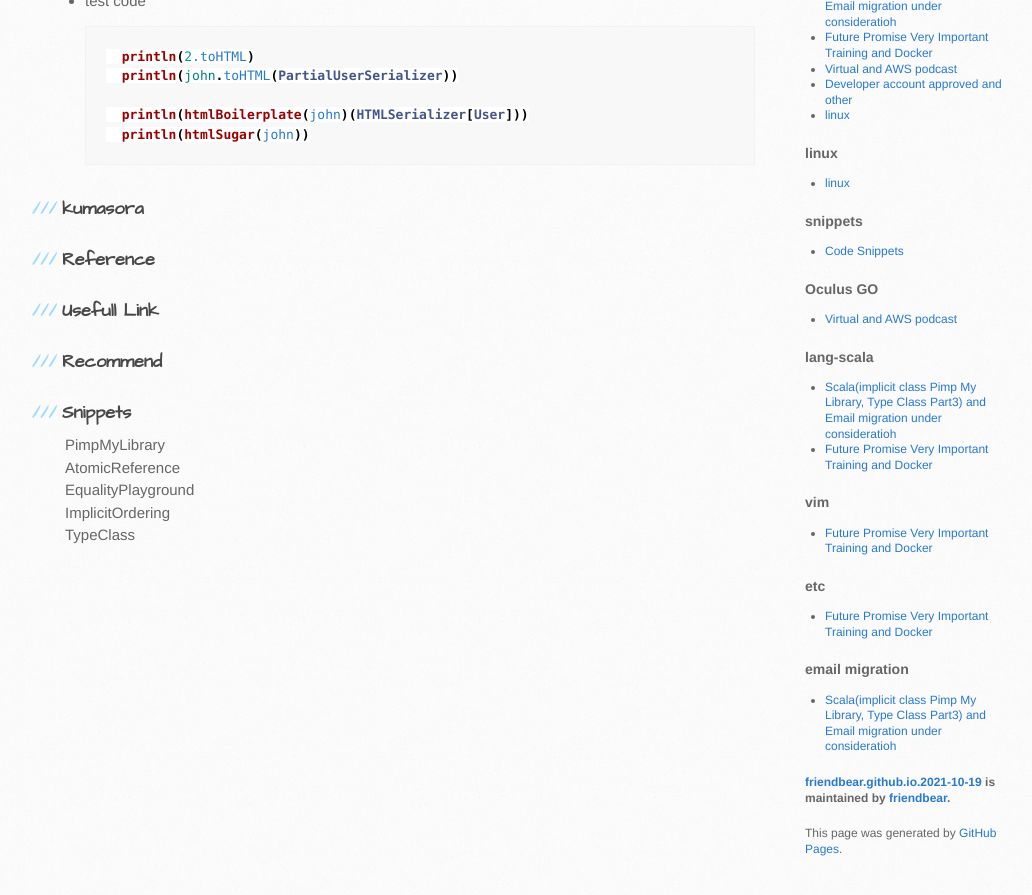
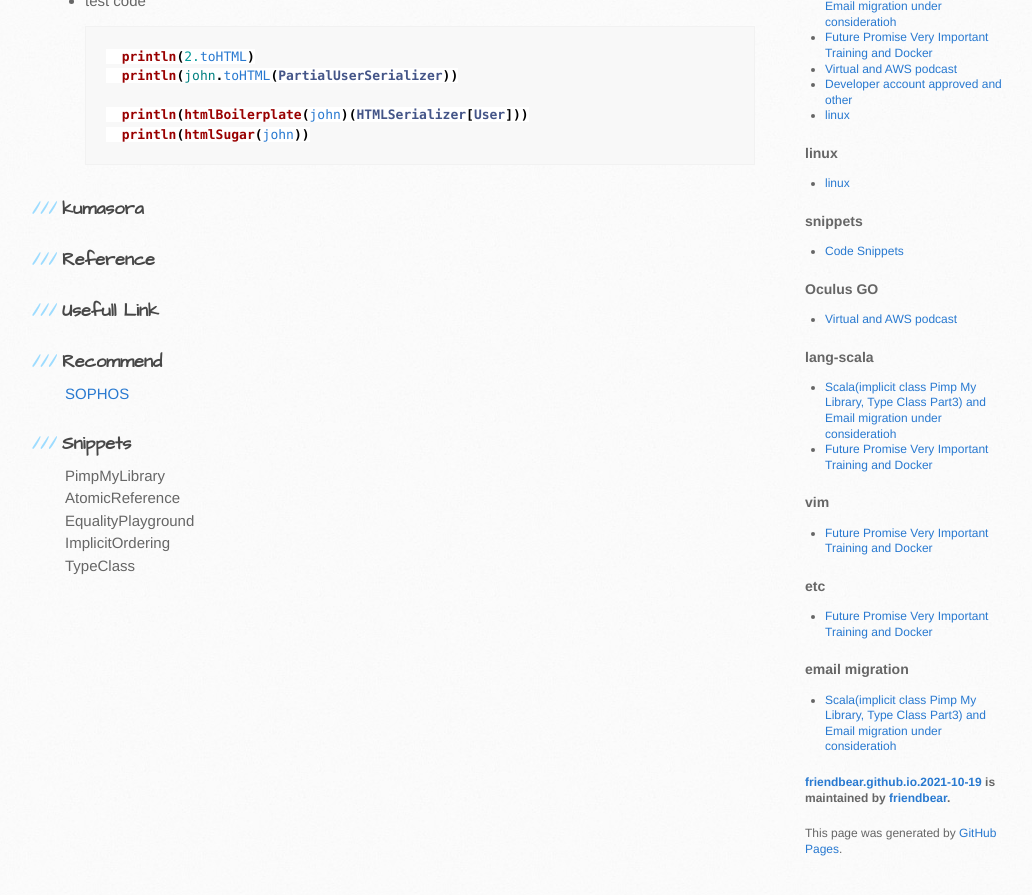
Before and after one commit to friendbear/friendbear.github.io.2021-10-19, a Jekyll site: the page built from _posts/2019-01-27-friendbear.md, in a window 1280 px wide and 900 px high, scrolled down 1105 px. Shown: the top 895 px of the window, without its empty margins (105-1137 px from the left). Built offline with Jekyll 4.4.1, drawn with Linux system fonts in a browser that asks for light colours; comment, search, counter and statistics services are not loaded.

Commit message:
Recommend

```diff
--- a/_posts/2019-01-27-friendbear.md
+++ b/_posts/2019-01-27-friendbear.md
@@ -52,6 +52,7 @@ tags: [lang-scala]
 ### Usefull Link
 
 ### Recommend
+[SOPHOS](https://www.sophos.com/ja-jp.aspx)
 
 ### Snippets
 
```
